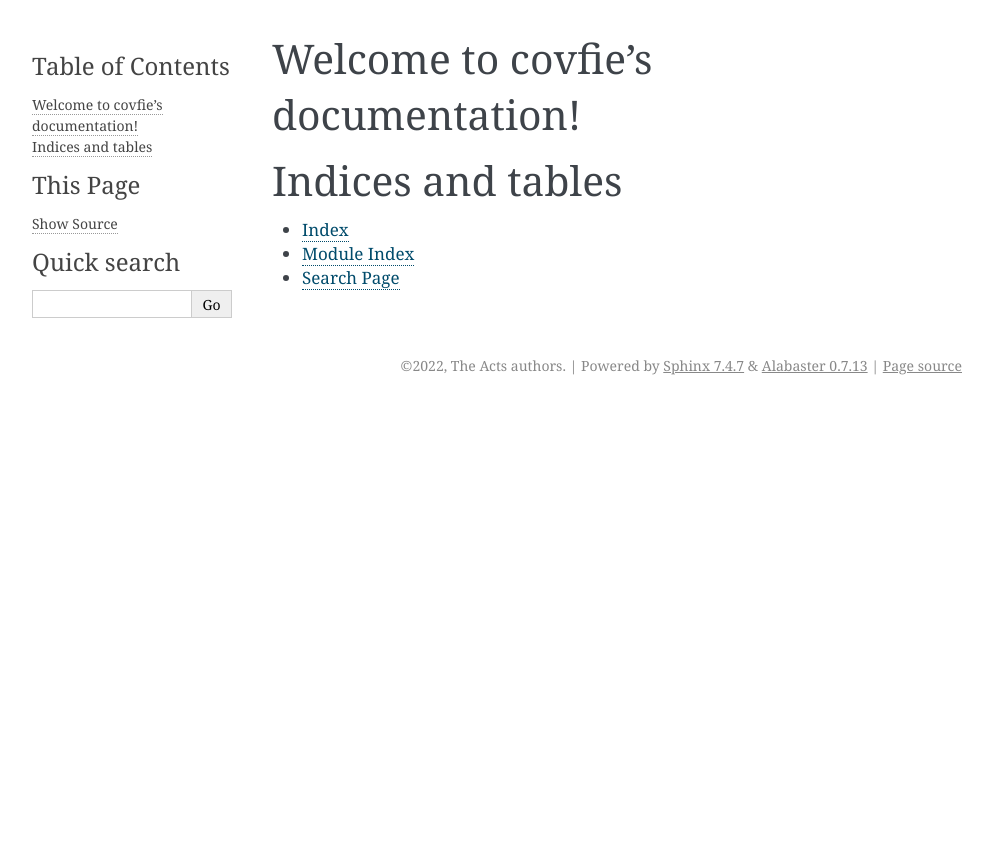
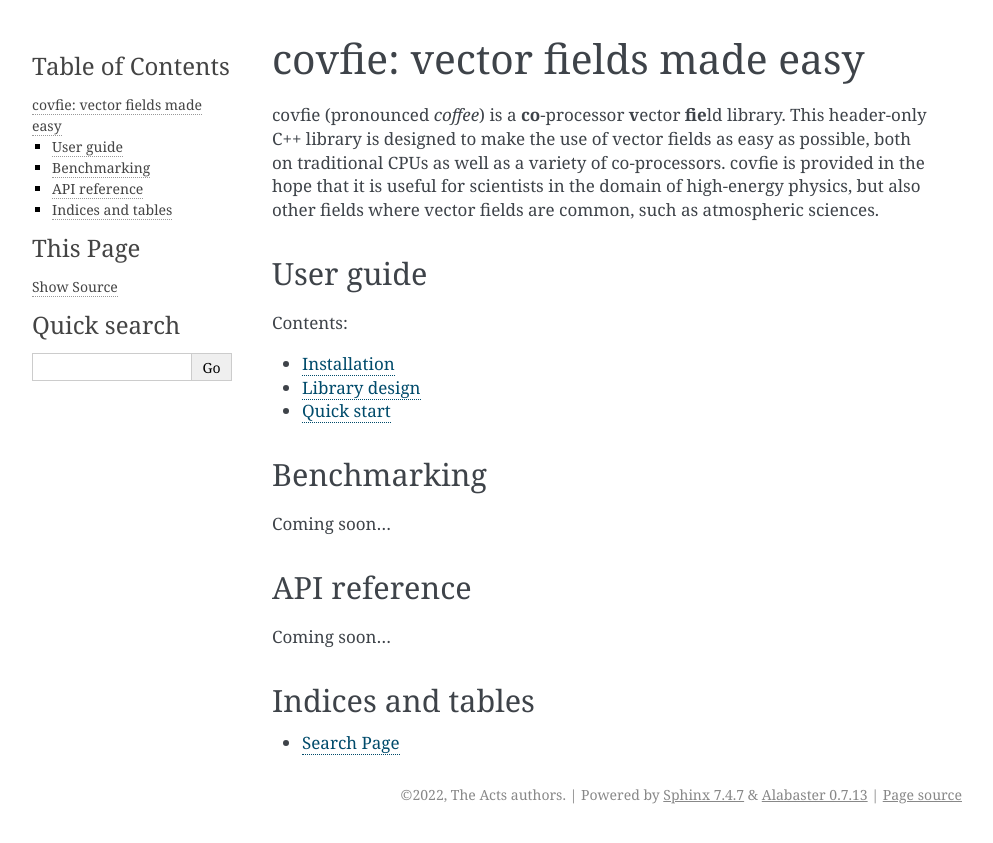
Before and after one commit to acts-project/covfie, a Sphinx documentation site: the page built from docs/index.rst, in a window 1280 px wide. Shown: the top 843 px of the page, without its empty margins (148-1141 px from the left). Built offline with Sphinx 7.4.7, drawn with Linux system fonts in a browser that asks for light colours.

Commit message:
Initial structure for the documentation
There's still not a lot of interesting stuff to read, but this commit
adds a little bit of structure to it. The integration with breathe is
also incomplete.

```diff
--- a/docs/index.rst
+++ b/docs/index.rst
@@ -1,20 +1,35 @@
-.. covfie documentation master file, created by
-   sphinx-quickstart on Mon May  9 10:43:03 2022.
-   You can adapt this file completely to your liking, but it should at least
-   contain the root `toctree` directive.
+covfie: vector fields made easy
+===============================
 
-Welcome to covfie's documentation!
-==================================
+covfie (pronounced *coffee*) is a **co**-processor **v**\ ector **fie**\ ld
+library. This header-only C++ library is designed to make the use of vector
+fields as easy as possible, both on traditional CPUs as well as a variety of
+co-processors. covfie is provided in the hope that it is useful for scientists
+in the domain of high-energy physics, but also other fields where vector fields
+are common, such as atmospheric sciences.
+
+User guide
+----------
 
 .. toctree::
    :maxdepth: 2
    :caption: Contents:
 
+   user/installation
+   user/design
+   user/quickstart
 
+Benchmarking
+------------
+
+Coming soon...
+
+API reference
+-------------
+
+Coming soon...
 
 Indices and tables
-==================
+------------------
 
-* :ref:`genindex`
-* :ref:`modindex`
 * :ref:`search`
--- /dev/null
+++ b/docs/user/design.rst
@@ -0,0 +1,2 @@
+Library design
+==============
--- /dev/null
+++ b/docs/user/installation.rst
@@ -0,0 +1,2 @@
+Installation
+============
--- /dev/null
+++ b/docs/user/quickstart.rst
@@ -0,0 +1,2 @@
+Quick start
+===========
```
